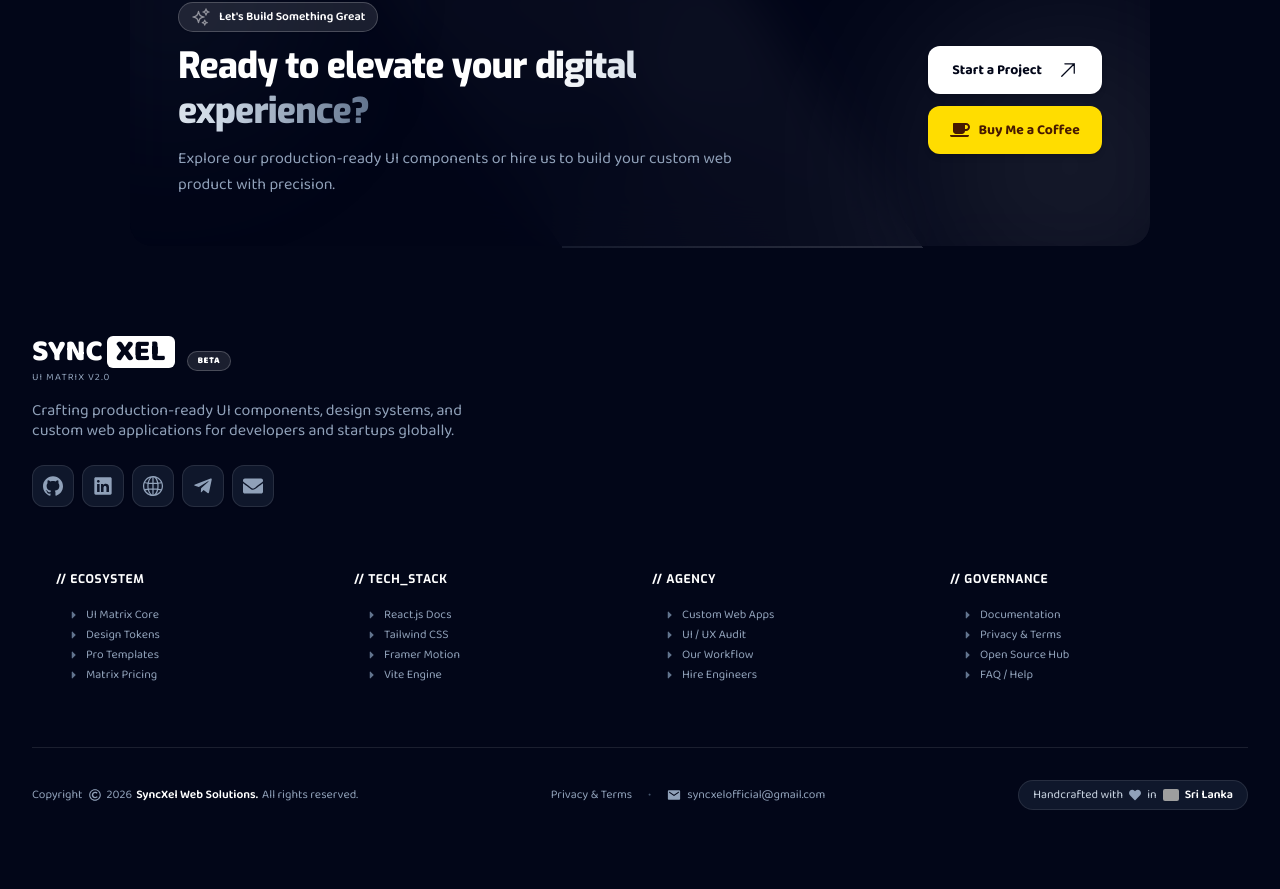
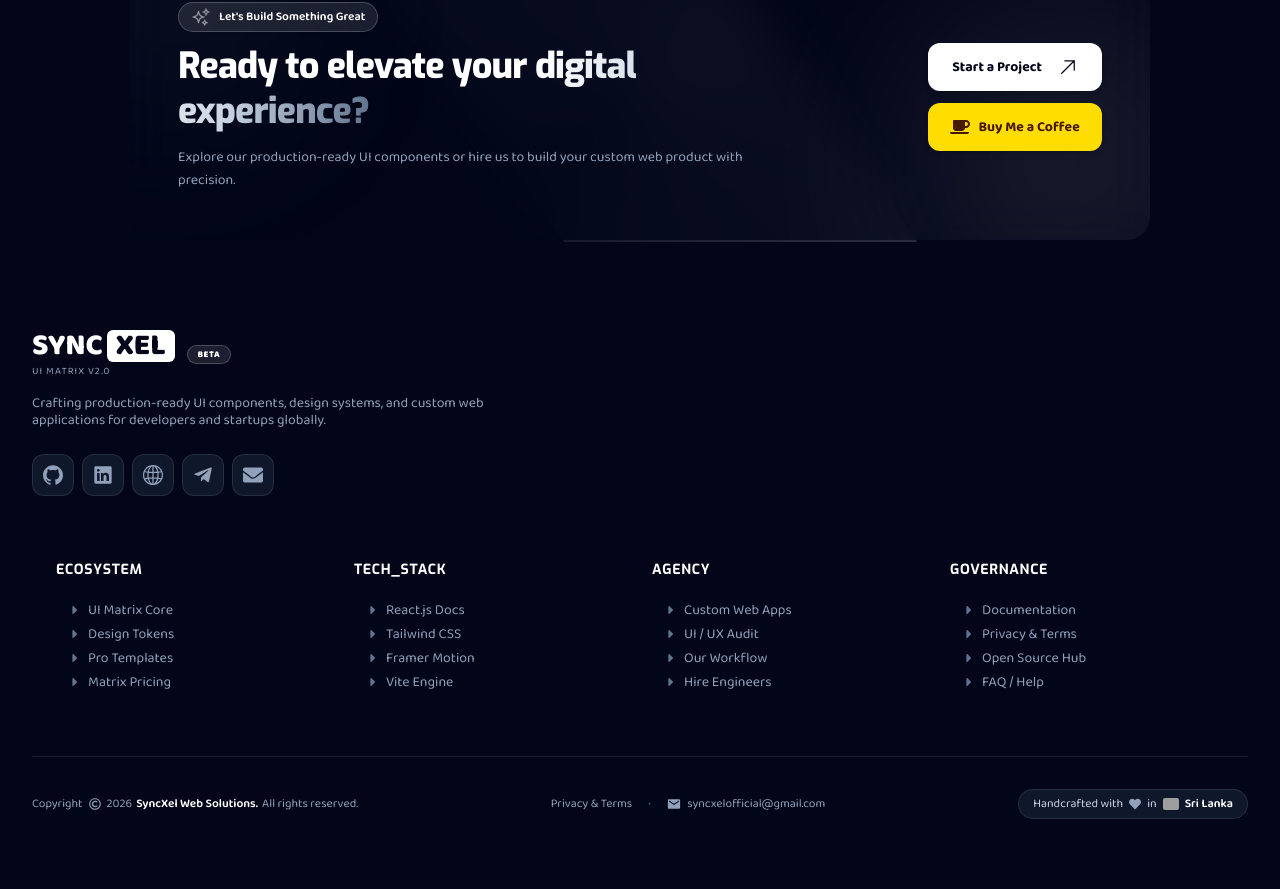
Before and after one commit to lakshan-beast/SyncXel, a React (Vite) app: page / in a window 1280 px wide. Shown: the part 7066-7955 px from the top of the page. Built offline with nearby package versions, Linux system fonts and the light colour scheme; grey boxes are pictures that could not be loaded.

Commit message:
feat: Update text sizes in Footer and TemplateComponentsTab for improved readability

```diff
--- a/src/components/Footer.jsx
+++ b/src/components/Footer.jsx
@@ -514,7 +514,7 @@ export default function Footer() {
                 </span>
               </h2>
 
-              <p className="text-slate-400 text-sm md:text-base leading-relaxed font-baloo">
+              <p className="text-slate-400 text-xs sm:text-sm leading-relaxed font-baloo">
                 Explore our production-ready UI components or hire us to build
                 your custom web product with precision.
               </p>
@@ -568,7 +568,7 @@ export default function Footer() {
               </span>
             </Link>
 
-            <p className="text-base text-slate-400 max-w-lg leading-tight font-baloo">
+            <p className="text-xs sm:text-sm text-slate-400 max-w-lg leading-tight font-baloo">
               Crafting production-ready UI components, design systems, and
               custom web applications for developers and startups globally.
             </p>
@@ -759,10 +759,10 @@ export default function Footer() {
           <div className="lg:col-span-7 grid grid-cols-1 sm:grid-cols-4 gap-6 font-baloo px-6">
             {/* 1. Ecosystem / Products */}
             <div className="flex flex-col space-y-5">
-              <h4 className="text-xs font-bold uppercase tracking-wider text-white font-mono">
-                // ecosystem
+              <h4 className="text-xs sm:text-sm font-bold uppercase tracking-wider text-white font-mono">
+                ecosystem
               </h4>
-              <ul className="space-y-1 pl-3 text-xs text-slate-400 flex flex-col">
+              <ul className="space-y-1 pl-3 text-xs sm:text-sm text-slate-400 flex flex-col">
                 <li>
                   <Link
                     to="/components"
@@ -800,10 +800,10 @@ export default function Footer() {
 
             {/* 2. Tech Stack & Resources (External Links) */}
             <div className="flex flex-col space-y-5">
-              <h4 className="text-xs font-bold uppercase tracking-wider text-white font-mono">
-                // tech_stack
+              <h4 className="text-xs sm:text-sm font-bold uppercase tracking-wider text-white font-mono">
+                tech_stack
               </h4>
-              <ul className="space-y-1 pl-3 text-xs text-slate-400 flex flex-col">
+              <ul className="space-y-1 pl-3 text-xs sm:text-sm text-slate-400 flex flex-col">
                 <li>
                   <a
                     href="https://react.dev"
@@ -849,10 +849,10 @@ export default function Footer() {
 
             {/* 3. Agency & Services */}
             <div className="flex flex-col space-y-5">
-              <h4 className="text-xs font-bold uppercase tracking-wider text-white font-mono">
-                // agency
+              <h4 className="text-xs sm:text-sm font-bold uppercase tracking-wider text-white font-mono">
+                agency
               </h4>
-              <ul className="space-y-1 pl-3 text-xs text-slate-400 flex flex-col">
+              <ul className="space-y-1 pl-3 text-xs sm:text-sm text-slate-400 flex flex-col">
                 <li>
                   <a
                     href="/#services"
@@ -890,10 +890,10 @@ export default function Footer() {
 
             {/* 4. Governance & Legal */}
             <div className="flex flex-col space-y-5">
-              <h4 className="text-xs font-bold uppercase tracking-wider text-white font-mono">
-                // governance
+              <h4 className="text-xs sm:text-sm font-bold uppercase tracking-wider text-white font-mono">
+                governance
               </h4>
-              <ul className="space-y-1 pl-3 text-xs text-slate-400 flex flex-col">
+              <ul className="space-y-1 pl-3 text-xs sm:text-sm text-slate-400 flex flex-col">
                 <li>
                   <Link
                     to="/docs"
--- a/src/components/TemplateComponentsTab.jsx
+++ b/src/components/TemplateComponentsTab.jsx
@@ -14,7 +14,7 @@ export default function TemplateComponentsTab({
 }) {
   return (
     <div className="max-w-7xl mx-auto space-y-8 font-mono">
-      <span className="font-mono text-slate-500/50 mb-1 block">
+      <span className="font-mono text-slate-500/50 mb-1 block text-xs">
         // design_system_ui_packs_registry
       </span>
       {/* 1. Category Filter Pills (Footers/Authentication හෝ Full Template Suite මාරු කරන්න) */}
```
